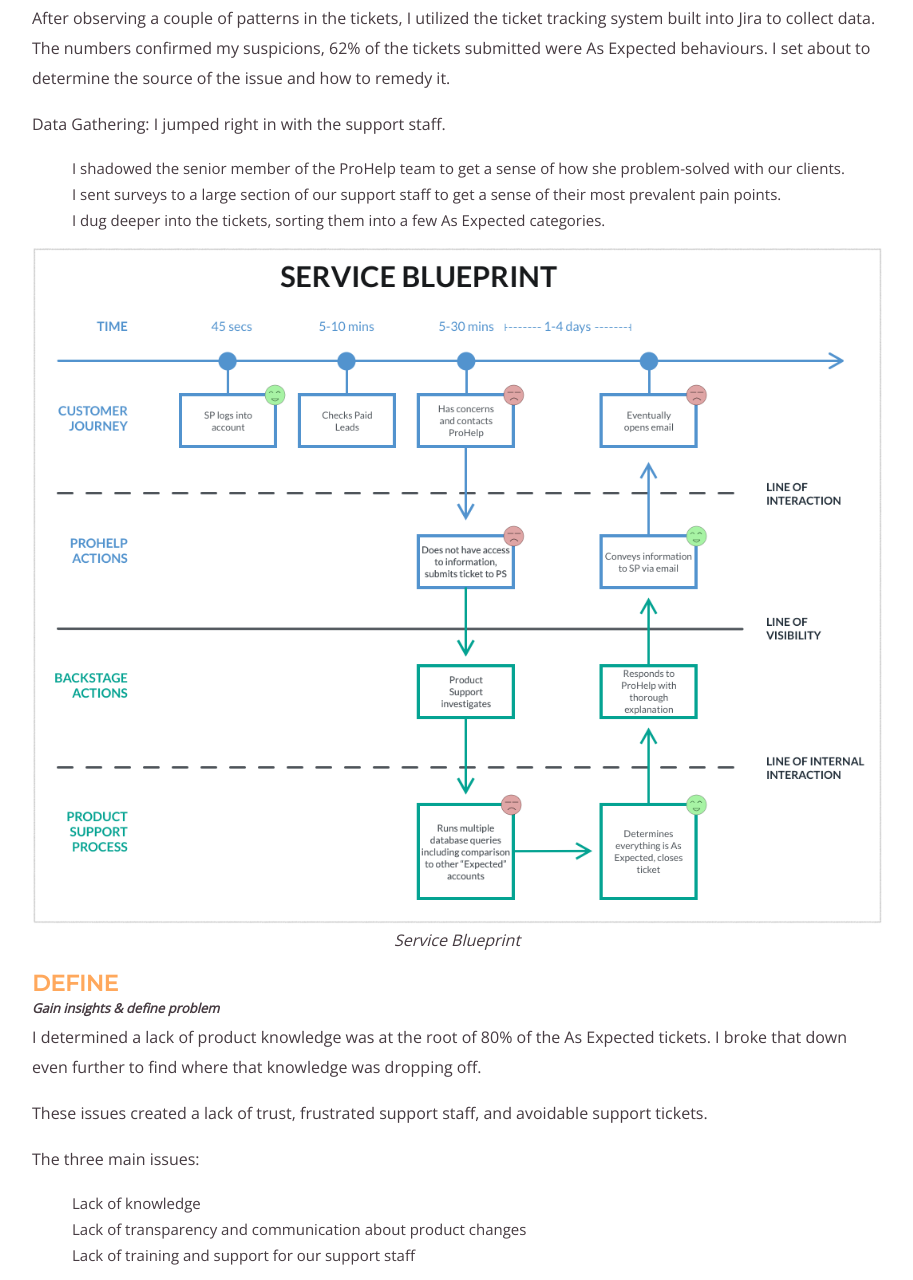
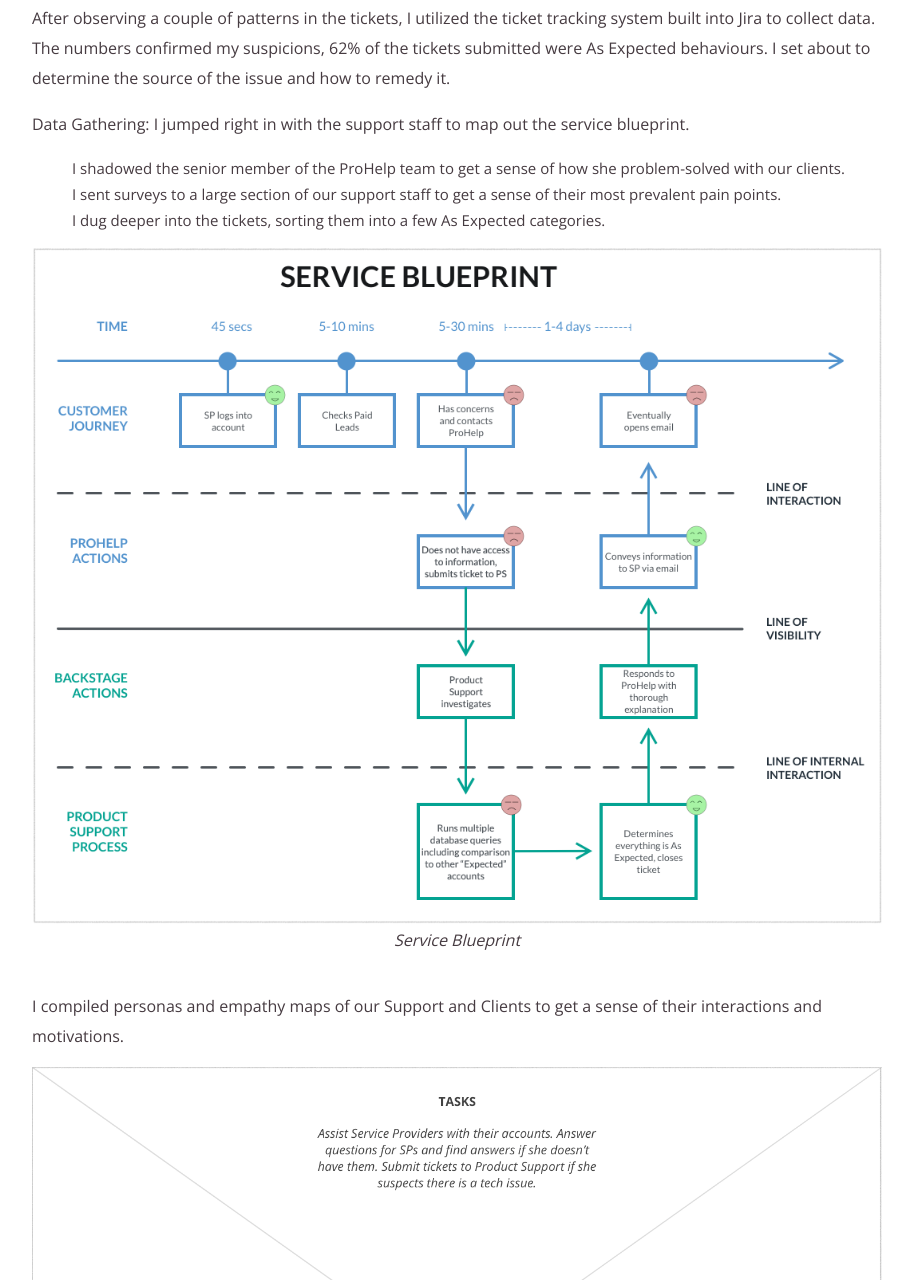
Before and after one commit to SummerTimeFun/SummerTimeFun.github.io, a plain HTML site: page projects/Dashboard.html in a window 1280 px wide. Shown: the part 1792-3072 px from the top of the page, without its empty margins (183-1096 px from the left). Drawn offline with nearby package versions, Linux system fonts and the light colour scheme; some packages are replaced by stand-ins of ours; a script that the page names is missing.

Commit message:
Update Dashboard.html

```diff
--- a/projects/Dashboard.html
+++ b/projects/Dashboard.html
@@ -77,7 +77,7 @@
     <section class="small-wrapper">
       <h4 class="sub-title orange">discover</h4><h6>Data-driven design research</h6>
      <p>After observing a couple of patterns in the tickets, I utilized the ticket tracking system built into Jira to collect data. The numbers confirmed my suspicions, 62% of the tickets submitted were As Expected behaviours. I set about to determine the source of the issue and how to remedy it.</p>
-        <p>Data Gathering: I jumped right in with the support staff.</p>
+        <p>Data Gathering: I jumped right in with the support staff to map out the service blueprint.</p>
         <ul>
         <li>I shadowed the senior member of the ProHelp team to get a sense of how she problem-solved with our clients.</li>
         <li>I sent surveys to a large section of our support staff to get a sense of their most prevalent pain points.</li>
@@ -86,7 +86,18 @@
         <div class="example-img">
         <img src="../assets/Dashboard/ServiceBlueprint.png" alt="Persona Card">
       </div>
-      <p class="example-caption">Service Blueprint</p>
+      <p class="example-caption">Service Blueprint</p><br>
+
+        <p>I compiled personas and empathy maps of our Support and Clients to get a sense of their interactions and motivations. </p>
+        <div class="example-img">
+        <img src="../assets/Dashboard/EmpathyMapPH.png" alt="Empathy map of ProHelp">
+      </div>
+      <p class="example-caption">Empathy map for Support Staff</p>
+        <br>
+      <div class="example-img">
+        <img src="../assets/Dashboard/EmpathyMapSP.png" alt="Empathy Map for client">
+      </div>
+      <p class="example-caption">Empathy map for Client</p>
     </section>
 
     <section class="small-wrapper">
@@ -102,15 +113,7 @@
 
         <p>From there, I defined the focus. <i>How Might We</i> provide support teams with comprehensive product knowledge.</p>
 
-        <div class="example-img">
-        <img src="../assets/Dashboard/EmpathyMapPH.png" alt="Empathy map of ProHelp">
-      </div>
-      <p class="example-caption">Empathy map for Support Staff</p>
-        <br>
-      <div class="example-img">
-        <img src="../assets/Dashboard/EmpathyMapSP.png" alt="Empathy Map for client">
-      </div>
-      <p class="example-caption">Empathy map for Client</p>
+
     </section>
 
     <section class="small-wrapper">
```
